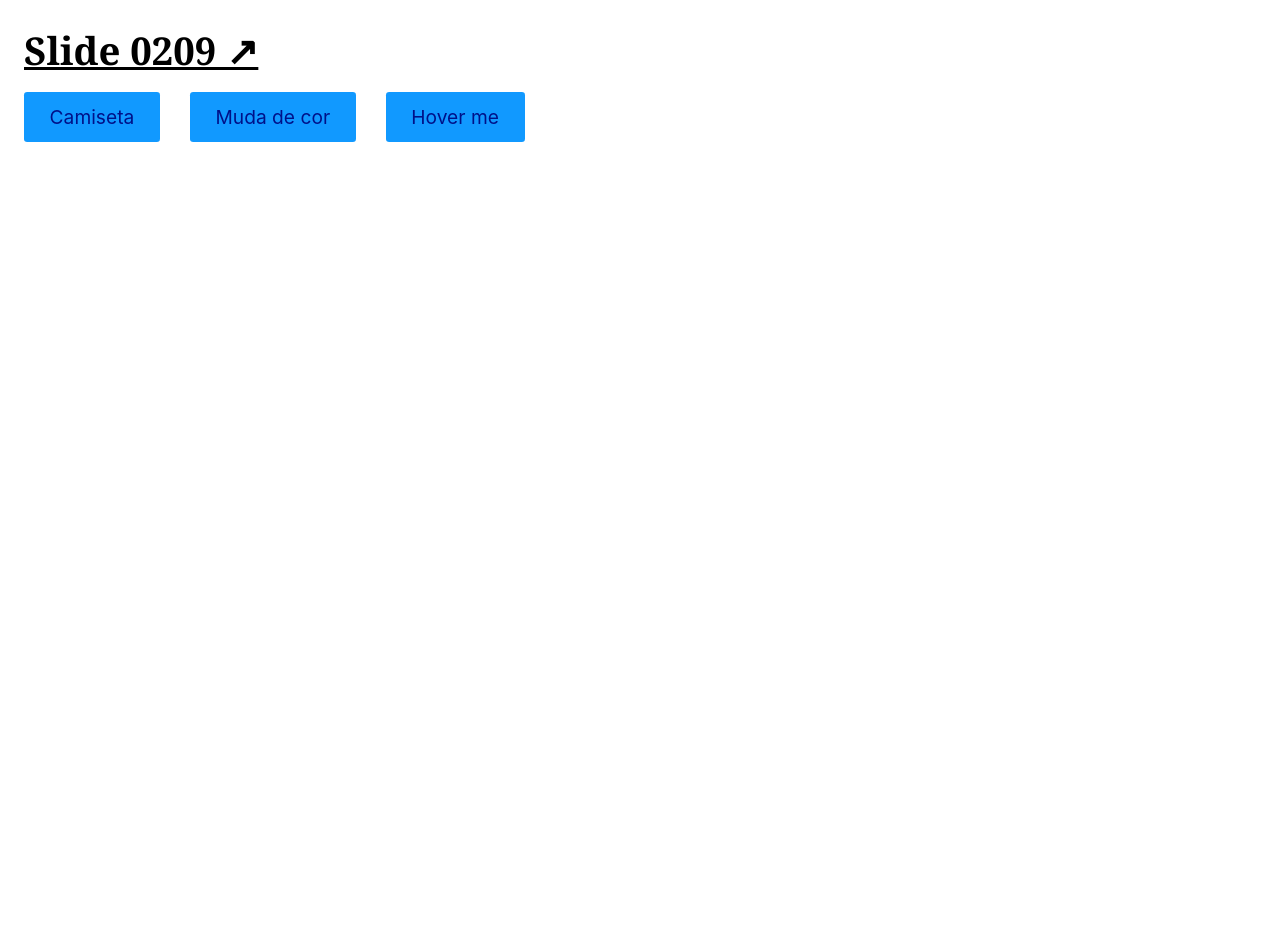
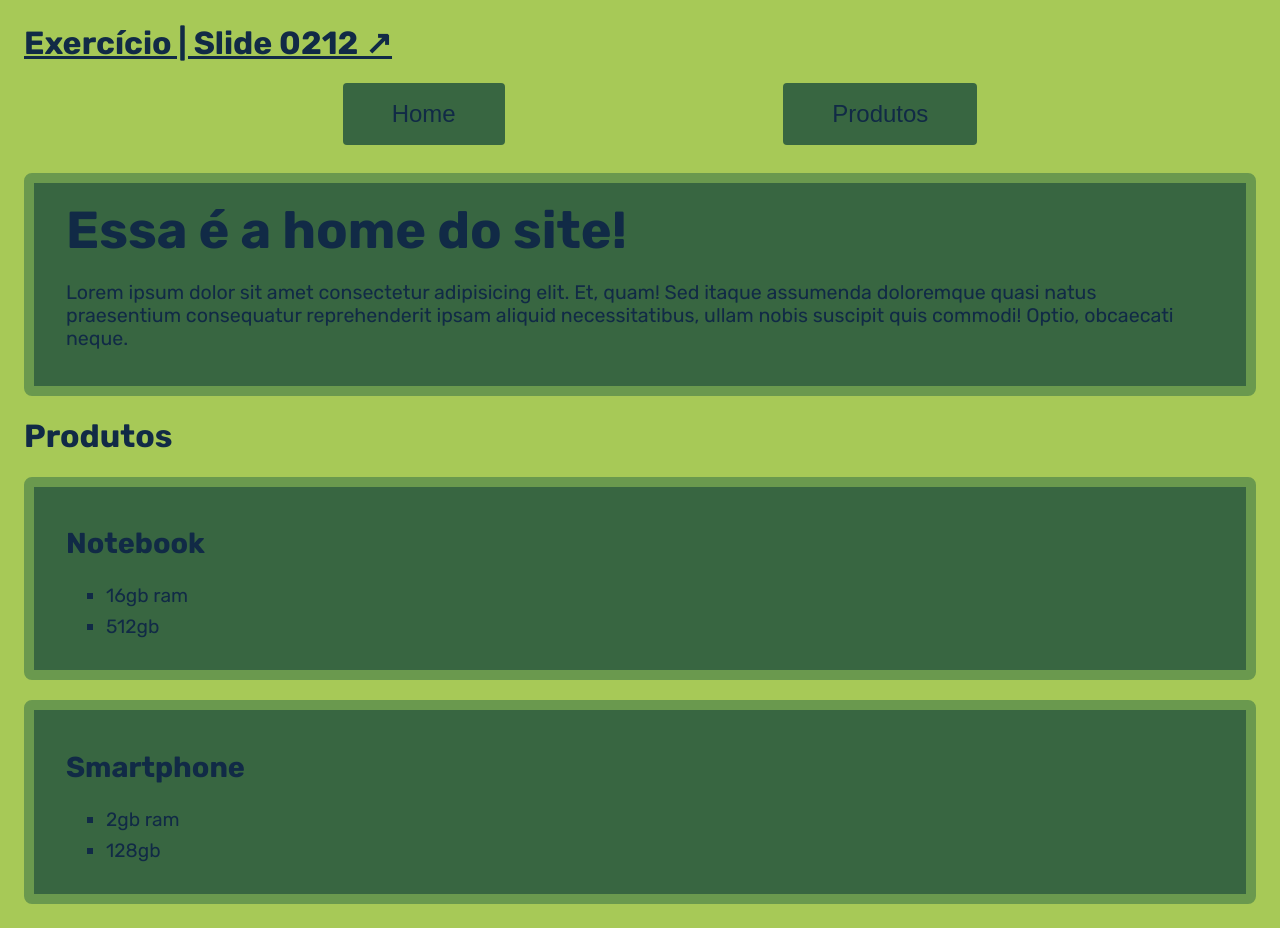
Before and after one commit to gabriel-hsb/origamid-react-completo, a React (Vite) app: page / in a window 1280 px wide. Before the commit the page ends 800 px from the top, so only its background shows below. Built offline with nearby package versions, Linux system fonts and the light colour scheme.

Commit message:
💄 UI(Components) estilo nos components
Link do exercício: https://www.origamid.com/slide/react-completo/#/0212-desafio-componentes/1

```diff
--- a/index.html
+++ b/index.html
@@ -4,6 +4,11 @@
     <meta charset="UTF-8" />
     <meta name="viewport" content="width=device-width, initial-scale=1.0" />
     <title>Exercício 1 - Origamid | React Completo</title>
+
+    <link
+      href="https://fonts.googleapis.com/css2?family=Rubik:ital,wght@0,300..900;1,300..900&display=swap"
+      rel="stylesheet"
+    />
   </head>
   <body>
     <div id="root"></div>
--- a/package.json
+++ b/package.json
@@ -11,7 +11,8 @@
   },
   "dependencies": {
     "react": "^18.2.0",
-    "react-dom": "^18.2.0"
+    "react-dom": "^18.2.0",
+    "sass": "^1.72.0"
   },
   "devDependencies": {
     "@types/react": "^18.2.66",
--- a/src/App.jsx
+++ b/src/App.jsx
@@ -1,31 +1,27 @@
-// Organize os produtos como mostrado no vídeo
-// Mostre apenas produtos que forem mais caros que R$ 1500
-import "./style.css";
+// Replique a interface como a apresentada na aula
+// Utilize a array abaixo para mostrar os produtos
+// Quebre em componentes o que precisar ser reutilizado
+// Dica: const { pathname } = window.location; (puxa o caminho do URL)
+
+import Navbar from "./Components/Navbar";
+import Home from "./Components/Home";
+import Produtos from "./Components/Produtos";
+import "./style.scss";
 
 const App = () => {
-  function handleClick(e) {
-    alert(`Você comprou ${e.target.innerText}`);
-  }
-  function handleHover() {
-    alert("Você passou o mouse! ");
-  }
   return (
     <>
       <h1>
         <a
           target="_blank"
-          href="https://www.origamid.com/slide/react-completo/#/0209-eventos/1"
+          href="https://www.origamid.com/slide/react-completo/#/0212-desafio-componentes/1"
         >
-          Slide 0209 ↗
+          Exercício | Slide 0212 ↗
         </a>
       </h1>
-      <div style={{ display: "flex", gap: "30px" }}>
-        <button onClick={handleClick}>Camiseta</button>
-        <button onClick={({ target }) => target.classList.toggle("perigo")}>
-          Muda de cor
-        </button>
-        <button onMouseMove={handleHover}>Hover me</button>
-      </div>
+      <Navbar />
+      <Home />
+      <Produtos />
     </>
   );
 };
--- /dev/null
+++ b/src/Components/Home/Home.module.scss
@@ -0,0 +1,12 @@
+@import "../../style.scss";
+
+.homeTitle {
+  @include bg-style;
+  h1 {
+    font-size: 3.25rem;
+    margin: 0;
+  }
+  p {
+    font-size: 1.225rem;
+  }
+}
--- /dev/null
+++ b/src/Components/Home/index.jsx
@@ -0,0 +1,17 @@
+import styles from "./Home.module.scss";
+
+const Home = () => {
+  return (
+    <div className={styles.homeTitle}>
+      <h1>Essa é a home do site!</h1>
+      <p>
+        Lorem ipsum dolor sit amet consectetur adipisicing elit. Et, quam! Sed
+        itaque assumenda doloremque quasi natus praesentium consequatur
+        reprehenderit ipsam aliquid necessitatibus, ullam nobis suscipit quis
+        commodi! Optio, obcaecati neque.
+      </p>
+    </div>
+  );
+};
+
+export default Home;
--- /dev/null
+++ b/src/Components/Navbar/Navbar.module.scss
@@ -0,0 +1,7 @@
+@import "../../style.scss";
+
+.listaNav {
+  display: flex;
+  justify-content: space-evenly;
+  list-style: none;
+}
--- /dev/null
+++ b/src/Components/Navbar/index.jsx
@@ -0,0 +1,18 @@
+import styles from "./Navbar.module.scss";
+
+const Navbar = () => {
+  return (
+    <nav>
+      <ul className={styles.listaNav}>
+        <li>
+          <button>Home</button>
+        </li>
+        <li>
+          <button>Produtos</button>
+        </li>
+      </ul>
+    </nav>
+  );
+};
+
+export default Navbar;
--- /dev/null
+++ b/src/Components/Produtos/Produtos.module.scss
@@ -0,0 +1,12 @@
+@import "../../style.scss";
+
+.lista {
+  @include bg-style;
+  h2 {
+    font-size: 1.8rem;
+  }
+
+  li {
+    font-size: 1.2rem;
+  }
+}
--- /dev/null
+++ b/src/Components/Produtos/index.jsx
@@ -0,0 +1,27 @@
+import styles from "./Produtos.module.scss";
+
+const Produtos = () => {
+  const produtos = [
+    { nome: "Notebook", propriedades: ["16gb ram", "512gb"] },
+    { nome: "Smartphone", propriedades: ["2gb ram", "128gb"] },
+  ];
+
+  return (
+    <>
+      <h1>Produtos</h1>
+
+      {produtos.map(({ nome, propriedades }) => (
+        <div className={styles.lista} key={nome}>
+          <h2> {nome} </h2>
+          <ul>
+            {propriedades.map((propriedade, index) => (
+              <li key={index}> {propriedade} </li>
+            ))}
+          </ul>
+        </div>
+      ))}
+    </>
+  );
+};
+
+export default Produtos;
--- a/src/style.css
+++ /dev/null
@@ -1,119 +0,0 @@
-*,
-*::after,
-*::before {
-  box-sizing: border-box;
-  text-decoration: none;
-  color: inherit;
-}
-
-a {
-  text-decoration: underline;
-}
-
-html {
-  --font: -apple-system, BlinkMacSystemFont, "Segoe UI", Roboto, Oxygen, Ubuntu,
-    Cantarell, "Open Sans", "Helvetica Neue", sans-serif;
-  --font-title: Georgia, "Times New Roman", Times, serif;
-  --font-size: 1.2rem;
-  --color: #19f;
-  --color-light: #adf;
-  --color-dark: #018;
-  --radius: 0.2rem;
-}
-
-body {
-  margin: 1.5rem;
-}
-
-body,
-input,
-textarea,
-button {
-  font-size: var(--font-size);
-  font-family: var(--font);
-}
-
-h1,
-h2,
-h3 {
-  font-family: var(--font-title);
-}
-
-h1,
-h2,
-h3,
-p,
-ul {
-  margin: 1rem 0;
-}
-
-ul {
-  list-style: square;
-}
-
-li {
-  margin-bottom: 0.5rem;
-}
-
-label {
-  display: block;
-  margin-bottom: 0.25rem;
-}
-
-input,
-textarea {
-  display: block;
-  border: 1px solid #ccc;
-  width: 100%;
-  padding: 0.8rem;
-  border-radius: var(--radius);
-  background: #eee;
-  transition: 0.2s;
-}
-
-input:focus,
-textarea:focus {
-  outline: none;
-  border-color: var(--color);
-  background: white;
-  box-shadow: 0 0 0 3px var(--color-light);
-}
-
-button {
-  cursor: pointer;
-  border: none;
-  border-radius: var(--radius);
-  transition: 0.1s;
-  background: var(--color);
-  color: var(--color-dark);
-  padding: 0.8rem 1.6rem;
-}
-
-button:hover,
-button:focus {
-  background: var(--color);
-  box-shadow: 0 0 0 3px var(--color-light), 0 0 0 4px var(--color);
-  outline: none;
-}
-
-button:active {
-  box-shadow: 0 0 0 3px var(--color), 0 0 0 4px var(--color);
-}
-
-button:disabled {
-  opacity: 0.5;
-  cursor: wait;
-}
-
-hr {
-  border: 2px solid black;
-  margin: 2rem auto;
-}
-
-.sucesso {
-  color: #6da315;
-}
-
-.perigo {
-  color: #c9184a;
-}
--- /dev/null
+++ b/src/style.scss
@@ -0,0 +1,96 @@
+$primary: #386641;
+$secondary: #6a994e;
+
+$font-color: #112a46;
+
+$bg: #a7c957;
+
+@mixin bg-style {
+  background-color: $primary;
+  border: 10px solid $secondary;
+  padding: 1rem 2rem;
+  margin-block: 20px;
+  border-radius: 8px;
+}
+
+*,
+*::after,
+*::before {
+  box-sizing: border-box;
+  text-decoration: none;
+  color: inherit;
+}
+
+a {
+  text-decoration: underline;
+}
+
+html {
+  background-color: $bg;
+
+  font-family: "Rubik", sans-serif;
+  font-optical-sizing: auto;
+  font-weight: 400px;
+  font-style: normal;
+
+  color: $font-color;
+}
+
+body {
+  margin: 1.5rem;
+}
+
+ul {
+  list-style: square;
+}
+
+li {
+  margin-bottom: 0.5rem;
+}
+
+label {
+  display: block;
+  margin-bottom: 0.25rem;
+}
+
+input,
+textarea {
+  display: block;
+  border: 1px solid #ccc;
+  width: 100%;
+  padding: 0.8rem;
+  border-radius: var(--radius);
+  background: #eee;
+  transition: 0.2s;
+}
+
+input:focus,
+textarea:focus {
+  outline: none;
+  border-color: var(--color);
+  background: white;
+  box-shadow: 0 0 0 3px var(--color-light);
+}
+
+button {
+  font-size: 1.5rem;
+  cursor: pointer;
+  border-radius: 4px;
+  transition: 0.1s;
+  background: $primary;
+  color: $font-color;
+  padding: 1rem 3rem;
+  border: 1px solid transparent;
+}
+
+button:hover,
+button:focus {
+  background: $secondary;
+  outline: none;
+  border: 1px solid #fff;
+}
+
+hr {
+  border: 2px solid black;
+  margin: 2rem auto;
+}
```
Also changed, not shown: 1 other file (tests, documents, lock files or other folders).
